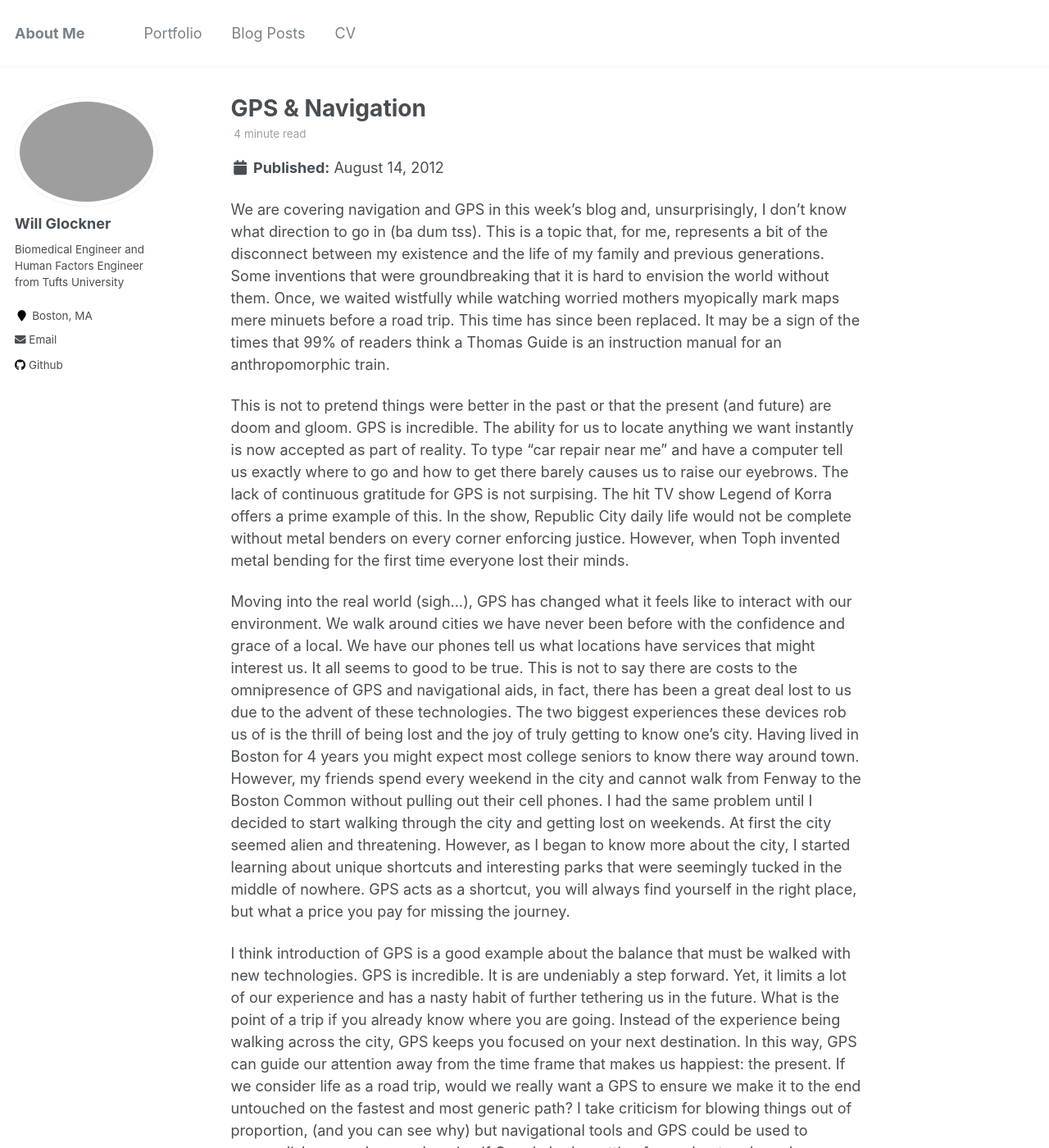
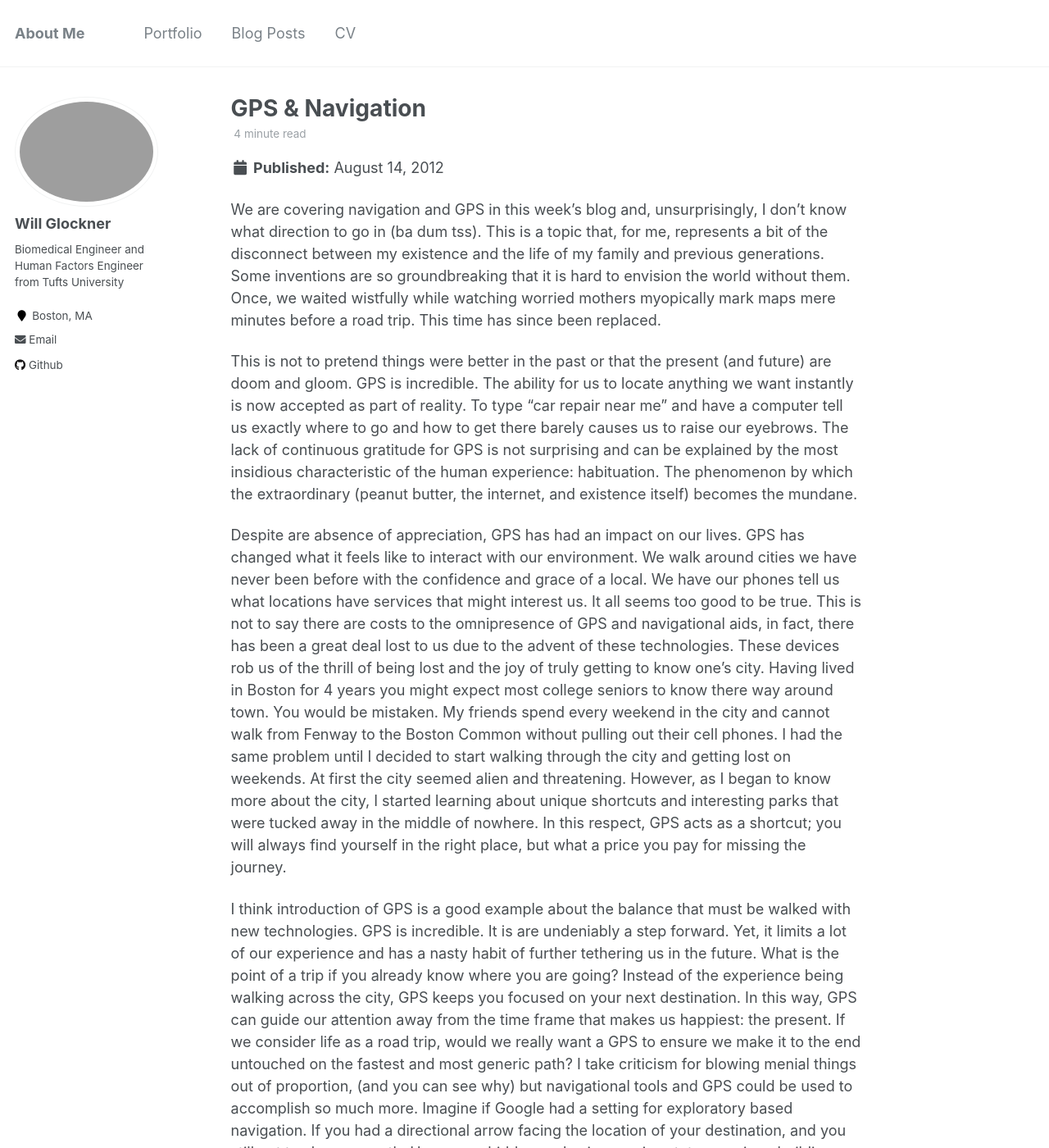
Before and after one commit to Glenn-Moss/wglock.github.io, a Jekyll site: the page built from _posts/2012-08-14-blog-post-1.md, in a window 1280 px wide and 1400 px high. Shown: the whole window at 82% size. Built offline with Jekyll 4.4.1, drawn with Linux system fonts in a browser that asks for light colours; some of the changed text lies outside the part shown.

Commit message:
Update 2012-08-14-blog-post-1.md

```diff
--- a/_posts/2012-08-14-blog-post-1.md
+++ b/_posts/2012-08-14-blog-post-1.md
@@ -8,10 +8,10 @@ tags:
   - Satire
 ---
 
-We are covering navigation and GPS in this week’s blog and, unsurprisingly, I don’t know what direction to go in (ba dum tss). This is a topic that, for me, represents a bit of the disconnect between my existence and the life of my family and previous generations. Some inventions that were groundbreaking that it is hard to envision the world without them. Once, we waited wistfully while watching worried mothers myopically mark maps mere minuets before a road trip. This time has since been replaced. It may be a sign of the times that 99% of readers think a Thomas Guide is an instruction manual for an anthropomorphic train.
+We are covering navigation and GPS in this week’s blog and, unsurprisingly, I don’t know what direction to go in (ba dum tss). This is a topic that, for me, represents a bit of the disconnect between my existence and the life of my family and previous generations. Some inventions are so groundbreaking that it is hard to envision the world without them. Once, we waited wistfully while watching worried mothers myopically mark maps mere minutes before a road trip. This time has since been replaced.
 
-This is not to pretend things were better in the past or that the present (and future) are doom and gloom. GPS is incredible. The ability for us to locate anything we want instantly is now accepted as part of reality. To type “car repair near me” and have a computer tell us exactly where to go and how to get there barely causes us to raise our eyebrows. The lack of continuous gratitude for GPS is not surpising. The hit TV show Legend of Korra offers a prime example of this. In the show, Republic City daily life would not be complete without metal benders on every corner enforcing justice. However, when Toph invented metal bending for the first time everyone lost their minds.
+This is not to pretend things were better in the past or that the present (and future) are doom and gloom. GPS is incredible. The ability for us to locate anything we want instantly is now accepted as part of reality. To type “car repair near me” and have a computer tell us exactly where to go and how to get there barely causes us to raise our eyebrows. The lack of continuous gratitude for GPS is not surprising and can be explained by the most insidious characteristic of the human experience: habituation. The phenomenon by which the extraordinary (peanut butter, the internet, and existence itself) becomes the mundane.
 
-Moving into the real world (sigh…), GPS has changed what it feels like to interact with our environment. We walk around cities we have never been before with the confidence and grace of a local. We have our phones tell us what locations have services that might interest us. It all seems to good to be true. This is not to say there are costs to the omnipresence of GPS and navigational aids, in fact, there has been a great deal lost to us due to the advent of these technologies. The two biggest experiences these devices rob us of is the thrill of being lost and the joy of truly getting to know one’s city. Having lived in Boston for 4 years you might expect most college seniors to know there way around town. However, my friends spend every weekend in the city and cannot walk from Fenway to the Boston Common without pulling out their cell phones. I had the same problem until I decided to start walking through the city and getting lost on weekends. At first the city seemed alien and threatening. However, as I began to know more about the city, I started learning about unique shortcuts and interesting parks that were seemingly tucked in the middle of nowhere. GPS acts as a shortcut, you will always find yourself in the right place, but what a price you pay for missing the journey.
+Despite are absence of appreciation, GPS has had an impact on our lives. GPS has changed what it feels like to interact with our environment. We walk around cities we have never been before with the confidence and grace of a local. We have our phones tell us what locations have services that might interest us. It all seems too good to be true. This is not to say there are costs to the omnipresence of GPS and navigational aids, in fact, there has been a great deal lost to us due to the advent of these technologies. These devices rob us of the thrill of being lost and the joy of truly getting to know one’s city. Having lived in Boston for 4 years you might expect most college seniors to know there way around town. You would be mistaken. My friends spend every weekend in the city and cannot walk from Fenway to the Boston Common without pulling out their cell phones. I had the same problem until I decided to start walking through the city and getting lost on weekends. At first the city seemed alien and threatening. However, as I began to know more about the city, I started learning about unique shortcuts and interesting parks that were tucked away in the middle of nowhere. In this respect, GPS acts as a shortcut; you will always find yourself in the right place, but what a price you pay for missing the journey.
 
-I think introduction of GPS is a good example about the balance that must be walked with new technologies. GPS is incredible. It is are undeniably a step forward. Yet, it limits a lot of our experience and has a nasty habit of further tethering us in the future. What is the point of a trip if you already know where you are going. Instead of the experience being walking across the city, GPS keeps you focused on your next destination. In this way, GPS can guide our attention away from the time frame that makes us happiest: the present. If we consider life as a road trip, would we really want a GPS to ensure we make it to the end untouched on the fastest and most generic path? I take criticism for blowing things out of proportion, (and you can see why) but navigational tools and GPS could be used to accomplish so much more. Imagine if Google had a setting for exploratory based navigation. If you had a directional arrow facing the location of your destination, and you still got to choose a path. How many hidden gems in terms of parks, statues, unique architecture, and new paths would you discover?
+I think introduction of GPS is a good example about the balance that must be walked with new technologies. GPS is incredible. It is are undeniably a step forward. Yet, it limits a lot of our experience and has a nasty habit of further tethering us in the future. What is the point of a trip if you already know where you are going? Instead of the experience being walking across the city, GPS keeps you focused on your next destination. In this way, GPS can guide our attention away from the time frame that makes us happiest: the present. If we consider life as a road trip, would we really want a GPS to ensure we make it to the end untouched on the fastest and most generic path? I take criticism for blowing menial things out of proportion, (and you can see why) but navigational tools and GPS could be used to accomplish so much more. Imagine if Google had a setting for exploratory based navigation. If you had a directional arrow facing the location of your destination, and you still got to choose a path. How many hidden parks, impressive statues, unique buildings, and new paths would you discover?
```
